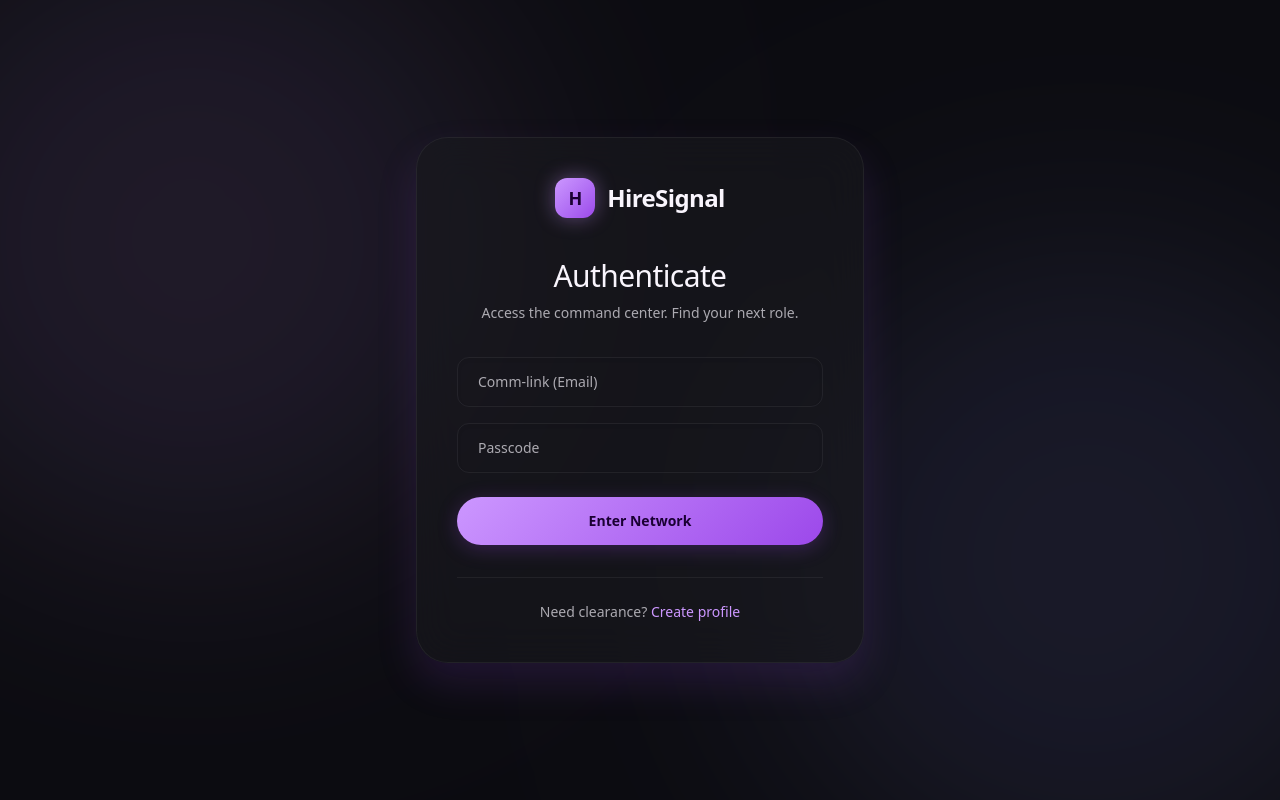
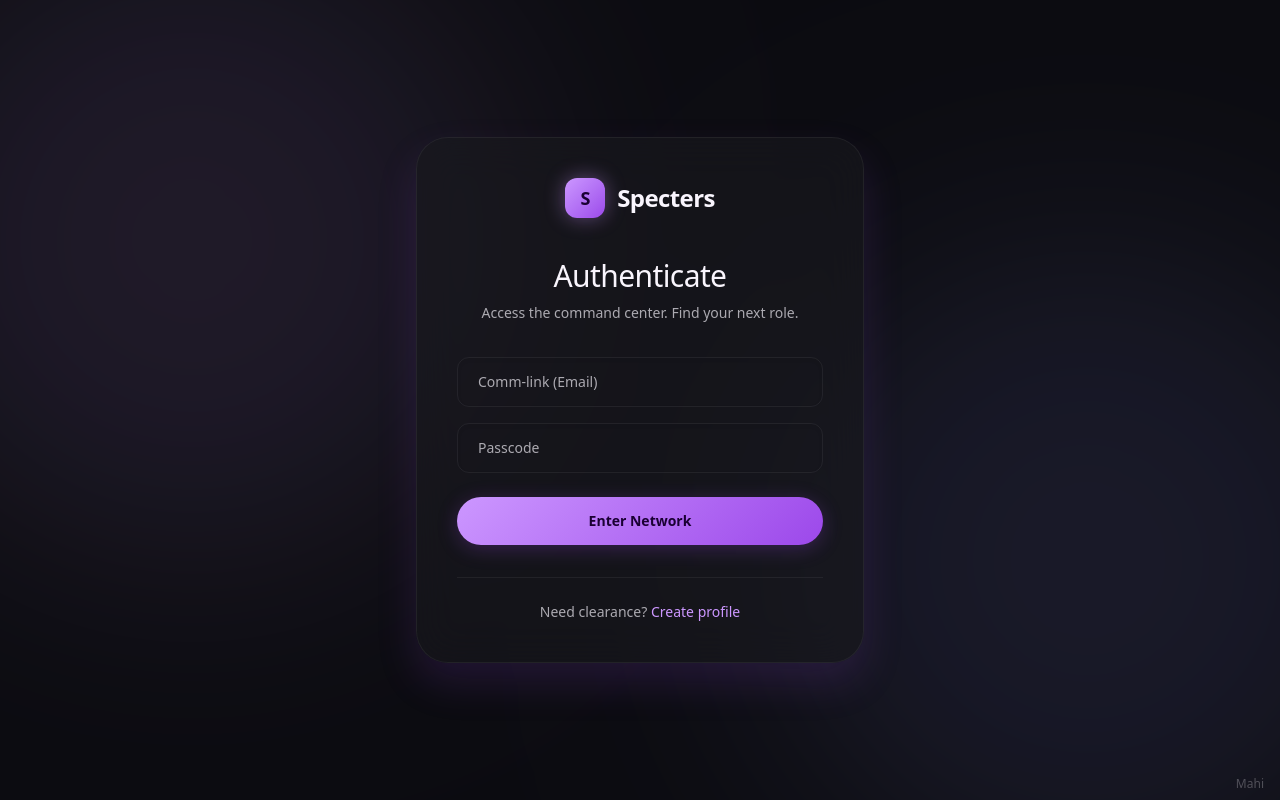
Before and after one commit to vmahijith-lgtm/Specters, a Next.js app in the folder apps/web/: page /login in a window 1280 px wide. Built offline with nearby package versions, Linux system fonts and the light colour scheme; no server answers.

Commit message:
feat: rebrand from HireSignal to Specters and add watermark

```diff
--- a/apps/web/src/app/(auth)/login/page.tsx
+++ b/apps/web/src/app/(auth)/login/page.tsx
@@ -6,13 +6,13 @@ import Link from 'next/link'
 
 export default function LoginPage() {
   const [isSignUp, setIsSignUp] = useState(false)
-  const [name, setName]       = useState('')
-  const [email, setEmail]     = useState('')
+  const [name, setName] = useState('')
+  const [email, setEmail] = useState('')
   const [password, setPassword] = useState('')
-  const [loading, setLoading]   = useState(false)
+  const [loading, setLoading] = useState(false)
   const [errorMsg, setErrorMsg] = useState('')
   const supabase = createClient()
-  const router   = useRouter()
+  const router = useRouter()
 
   async function handleSubmit(e: React.FormEvent) {
     e.preventDefault()
@@ -44,7 +44,7 @@ export default function LoginPage() {
             { onConflict: 'id', ignoreDuplicates: false }
           )
           if (profileError) {
-             console.error("Profile Error:", profileError)
+            console.error("Profile Error:", profileError)
           }
         }
         router.push('/dashboard')
@@ -72,9 +72,9 @@ export default function LoginPage() {
       <div className="glass-card rounded-[2rem] p-10 w-full max-w-md shadow-2xl relative z-10 ambient-glow">
         <div className="flex items-center justify-center gap-3 mb-10">
           <div className="w-10 h-10 rounded-xl bg-gradient-to-br from-[var(--color-brand-primary)] to-[var(--color-brand-primary-dim)] flex items-center justify-center shadow-[0_0_20px_rgba(204,151,255,0.4)]">
-            <span className="text-[#1a0033] font-bold text-lg font-display tracking-tight">H</span>
+            <span className="text-[#1a0033] font-bold text-lg font-display tracking-tight">S</span>
           </div>
-          <span className="font-semibold text-2xl font-display text-[var(--color-brand-text)] tracking-tight">HireSignal</span>
+          <span className="font-semibold text-2xl font-display text-[var(--color-brand-text)] tracking-tight">Specters</span>
         </div>
 
         <h1 className="text-3xl font-display font-medium mb-2 text-center text-[var(--color-brand-text)] tracking-tight">
--- a/apps/web/src/app/layout.tsx
+++ b/apps/web/src/app/layout.tsx
@@ -6,7 +6,7 @@ const spaceGrotesk = Space_Grotesk({ subsets: ['latin'], variable: '--font-space
 const manrope = Manrope({ subsets: ['latin'], variable: '--font-manrope' })
 
 export const metadata: Metadata = {
-  title: 'HireSignal — Find jobs before they go live',
+  title: 'Specters — Find jobs before they go live',
   description: 'Predictive job intelligence. Hiring signals 48 hours before listing.',
 }
 
@@ -15,6 +15,9 @@ export default function RootLayout({ children }: { children: React.ReactNode })
     <html lang="en">
       <body className={`${spaceGrotesk.variable} ${manrope.variable} antialiased`}>
         {children}
+        <div className="fixed bottom-2 right-4 text-xs font-body text-brand-text-muted/40 select-none pointer-events-none z-[100]">
+          Mahi
+        </div>
       </body>
     </html>
   )
--- a/apps/web/src/app/page.tsx
+++ b/apps/web/src/app/page.tsx
@@ -42,7 +42,7 @@ export default function LandingPage() {
         {/* Navigation / Header */}
         <nav className="absolute top-0 w-full flex justify-between items-center py-6 px-8 z-50 transition-all duration-[800ms] " style={{ transitionTimingFunction: 'cubic-bezier(0.34, 1.56, 0.64, 1)' }}>
           <div className="text-2xl font-bold tracking-tighter text-brand-primary font-display">
-            HireSignal<span className="text-brand-text">.</span>
+            Specters<span className="text-brand-text">.</span>
           </div>
           <div className="flex gap-4">
             <Link href="/login" className="px-6 py-2.5 rounded-full bg-brand-surface-highest/60 backdrop-blur-xl text-sm font-medium border border-brand-border shadow-md hover:bg-brand-surface-highest transition-all duration-300">
--- a/apps/web/src/components/Sidebar.tsx
+++ b/apps/web/src/components/Sidebar.tsx
@@ -5,19 +5,19 @@ import { createClient } from '@/lib/supabase'
 import { useRouter } from 'next/navigation'
 
 const NAV = [
-  { href: '/dashboard',        label: 'Dashboard',  icon: '◉' },
-  { href: '/radar',            label: 'Radar',       icon: '📡' },
-  { href: '/jobs',             label: 'Jobs',        icon: '💼' },
-  { href: '/resume',           label: 'Resume lab',  icon: '📄' },
-  { href: '/outreach',         label: 'Outreach',    icon: '✉️'  },
-  { href: '/pipeline',         label: 'Pipeline',    icon: '🔀' },
-  { href: '/settings',         label: 'Settings',    icon: '⚙️'  },
+  { href: '/dashboard', label: 'Dashboard', icon: '◉' },
+  { href: '/radar', label: 'Radar', icon: '📡' },
+  { href: '/jobs', label: 'Jobs', icon: '💼' },
+  { href: '/resume', label: 'Resume lab', icon: '📄' },
+  { href: '/outreach', label: 'Outreach', icon: '✉️' },
+  { href: '/pipeline', label: 'Pipeline', icon: '🔀' },
+  { href: '/settings', label: 'Settings', icon: '⚙️' },
 ]
 
 export default function Sidebar() {
-  const pathname  = usePathname()
-  const router    = useRouter()
-  const supabase  = createClient()
+  const pathname = usePathname()
+  const router = useRouter()
+  const supabase = createClient()
 
   async function signOut() {
     await supabase.auth.signOut()
@@ -28,9 +28,9 @@ export default function Sidebar() {
     <aside className="w-64 border-r border-brand-border bg-brand-surface fixed inset-y-0 flex flex-col z-20">
       <div className="p-6 flex items-center gap-3 mb-4">
         <div className="w-8 h-8 rounded-lg flex items-center justify-center bg-gradient-to-br from-brand-primary to-brand-primary-dim shadow-[0_0_15px_rgba(204,151,255,0.4)]">
-          <span className="text-[#1a0033] font-bold text-sm">H</span>
+          <span className="text-[#1a0033] font-bold text-sm">S</span>
         </div>
-        <span className="font-semibold text-lg text-brand-text tracking-tight">HireSignal</span>
+        <span className="font-semibold text-lg text-brand-text tracking-tight font-display">Specters</span>
       </div>
       <nav className="flex-1 px-4 space-y-1">
         {NAV.map(({ href, label, icon }) => {
@@ -39,8 +39,8 @@ export default function Sidebar() {
             <Link key={href} href={href}
               className={`flex items-center gap-3 px-3 py-3 rounded-2xl text-sm transition-all duration-300
                           ${active
-                            ? 'bg-brand-surface-highest text-brand-primary shadow-[inset_0_1px_0_0_rgba(204,151,255,0.15)] border border-brand-border'
-                            : 'text-brand-text-muted hover:bg-brand-surface-high hover:text-brand-text'}`}>
+                  ? 'bg-brand-surface-highest text-brand-primary shadow-[inset_0_1px_0_0_rgba(204,151,255,0.15)] border border-brand-border'
+                  : 'text-brand-text-muted hover:bg-brand-surface-high hover:text-brand-text'}`}>
               <span className={`text-base ${active ? 'opacity-100 drop-shadow-[0_0_8px_rgba(204,151,255,0.6)]' : 'opacity-60'}`}>{icon}</span>
               <span className={active ? 'font-medium' : ''}>{label}</span>
             </Link>
```
Also changed, not shown: 1 other file (tests, documents, lock files or other folders).
